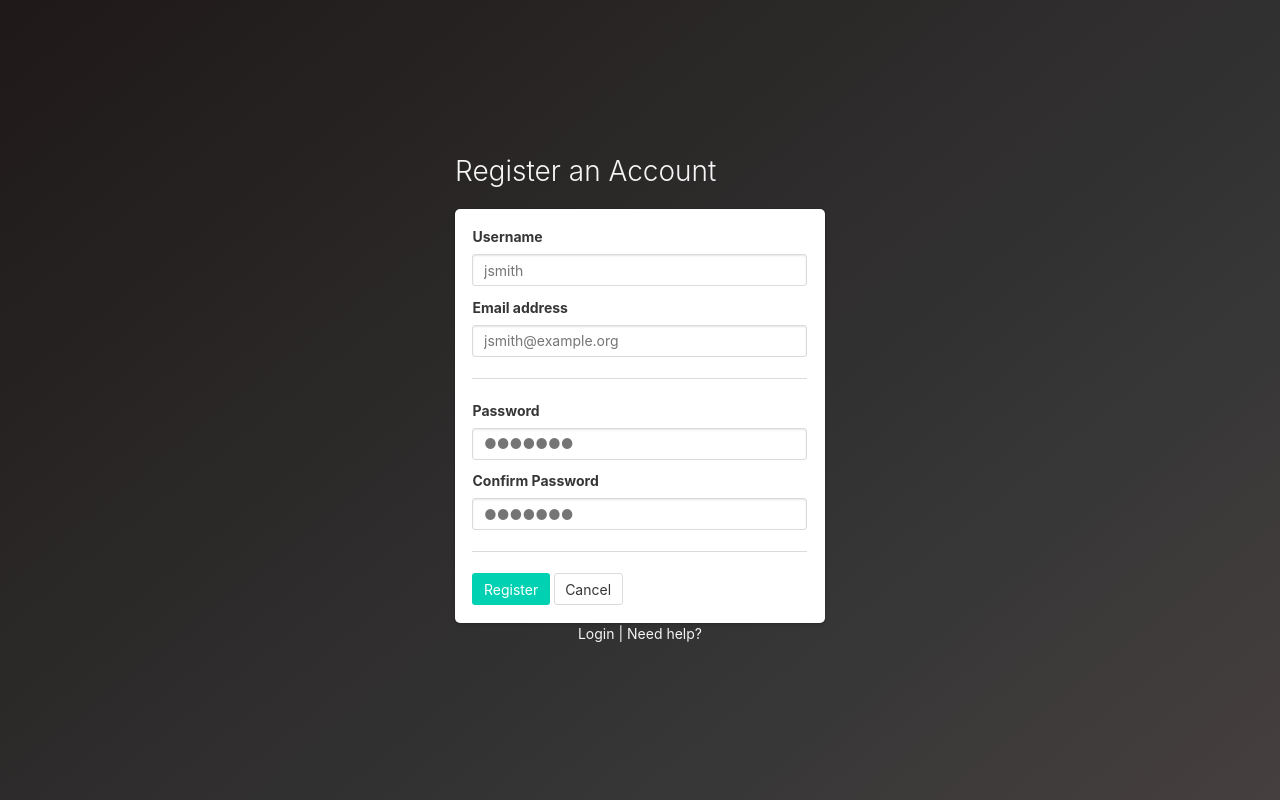
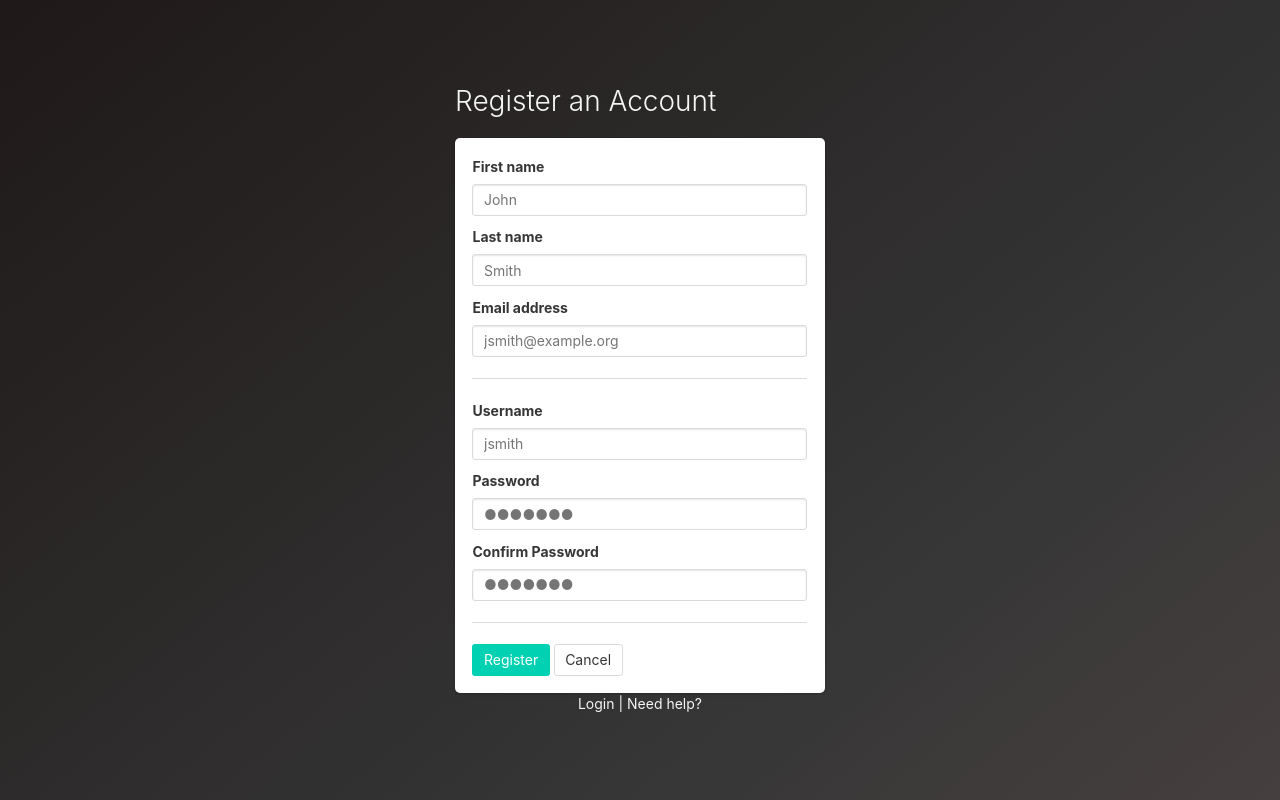
Before and after one commit to darkcumulus/research-conference, a Django app: template users/templates/users/signup.html in a window 1280 px wide. Run offline with Django 3.2, Linux system fonts and the light colour scheme; the template is opened without the code that fills it: values that come from a table or form of the project are taken from there, others are empty; parts of the project's set-up code (start-up, migrations or seed data) failed here and were passed over; some libraries are stand-ins or nearby versions.

Commit message:
add feature for signup to accept first name and last name

```diff
--- a/users/forms.py
+++ b/users/forms.py
@@ -16,4 +16,4 @@ class UserCreationForm(UserCreationForm):
 
     class Meta:
         model = User
-        fields = ("username", "email", "password1", "password2")
+        fields = ("username", "first_name", "last_name","email", "password1", "password2")
--- a/users/templates/users/signup.html
+++ b/users/templates/users/signup.html
@@ -15,18 +15,26 @@
 	            <form method="post" action="{% url 'users:signup' %}">
 	            {% csrf_token %}
 		            <div class="box">
-		               {{form.username.errors}}
-		              <label class="label">{{form.username.label}}</label>
+		              <label class="label">{{form.first_name.label}}</label>
 		              <p class="control">
-		                <input class="input" name="{{form.username.name}}" type="text" placeholder="jsmith">
+		                <input class="input" name="{{form.first_name.name}}" type="text" placeholder="John">
 		              </p>
+		              <label class="label">{{form.last_name.label}}</label>
+		              <p class="control">
+		                <input class="input" name="{{form.last_name.name}}" type="text" placeholder="Smith">
+		              </p>
+
 		               {{form.email.errors}}
 		              <label class="label">{{form.email.label}}</label>
 		              <p class="control">
 		                <input class="input" type="text" name="{{form.email.name}}" placeholder="jsmith@example.org">
 		              </p>
 		              <hr>
-
+		               {{form.username.errors}}
+		              <label class="label">{{form.username.label}}</label>
+		              <p class="control">
+		                <input class="input" name="{{form.username.name}}" type="text" placeholder="jsmith">
+		              </p>
 
 		              <label class="label">Password</label>
 		              <p class="control">
--- a/users/views.py
+++ b/users/views.py
@@ -50,12 +50,13 @@ class SignUpView(generic.CreateView):
     # process form data
     def post(self, request):
         form = self.form_class(request.POST)
-        #import pdb; pdb.set_trace()
         if form.is_valid():
             user = form.save(commit = False)
 
             # cleaned (normalized) data
             username = form.cleaned_data['username']
+            firstname = form.cleaned_data['first_name']
+            lastname = form.cleaned_data['last_name']
             password1 = form.cleaned_data['password1']
             password2 = form.cleaned_data['password2']
 
@@ -64,6 +65,8 @@ class SignUpView(generic.CreateView):
                     code='password_mismatch',
                 )
             user.set_password(password2)
+            user.first_name = firstname
+            user.last_name = lastname
             user.save()
 
             # returns User objects if credentials are correct
```
